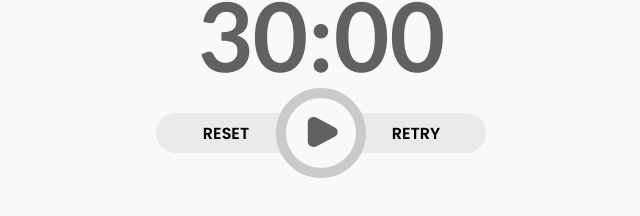
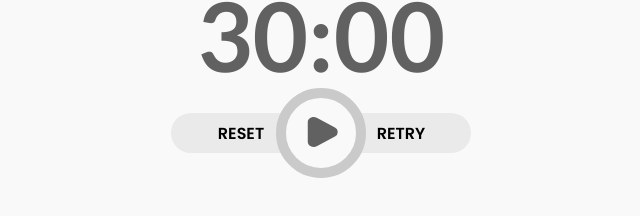
Before and after one commit to drillprop/pomodoro, a React app: page / in a window 1280 px wide. Shown: the part 308-524 px from the top of the page, without its empty margins (319-959 px from the left). Built offline with nearby package versions, Linux system fonts and the light colour scheme.

Commit message:
reset and retry button doesnt move if timer shows time longer than hour

```diff
--- a/src/components/Controls.tsx
+++ b/src/components/Controls.tsx
@@ -14,7 +14,8 @@
   grid-column: 3;
   grid-row: 4/5;
   display: grid;
-  grid-template-columns: repeat(3, 1fr);
+  justify-content: center;
+  grid-template-columns: repeat(2, 150px);
   grid-template-rows: 60px;
 `;
 const ResetandRetryButtons = styled.button`
@@ -36,7 +37,7 @@
 `;
 const RetryButtton = styled(ResetandRetryButtons)`
   border-radius: 0 21px 21px 0;
-  grid-column: 3;
+  grid-column: 2;
   padding-left: 1em;
 `;
 const PlayButton = styled.button`
```
